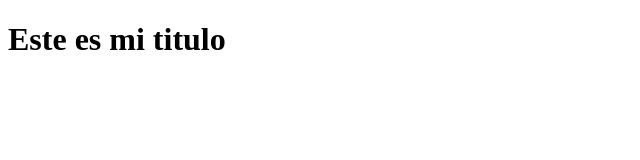
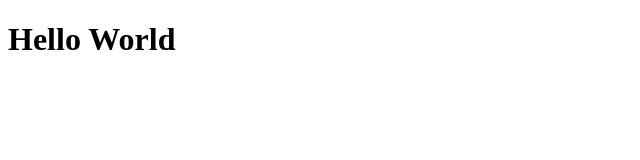
Before and after one commit to Rigzert/jornada-Dev.github.io, a plain HTML site: page index.html in a window 1280 px wide. Shown: the whole page, without its empty margins (0-640 px from the left). Drawn offline with Linux system fonts and the light colour scheme.

Commit message:
primeiro dia

```diff
--- a/index.html
+++ b/index.html
@@ -4,10 +4,10 @@
     <meta charset="UTF-8">
     <meta http-equiv="X-UA-Compatible" content="IE=edge">
     <meta name="viewport" content="width=device-width, initial-scale=1.0">
-    <title>Jornada Dev</title>
+    <title>Hello World</title>
 </head>
 <body>
-    <h1>Este es mi titulo</h1>
+    <h1>Hello World</h1>
 
 </body>
 </html>
```
